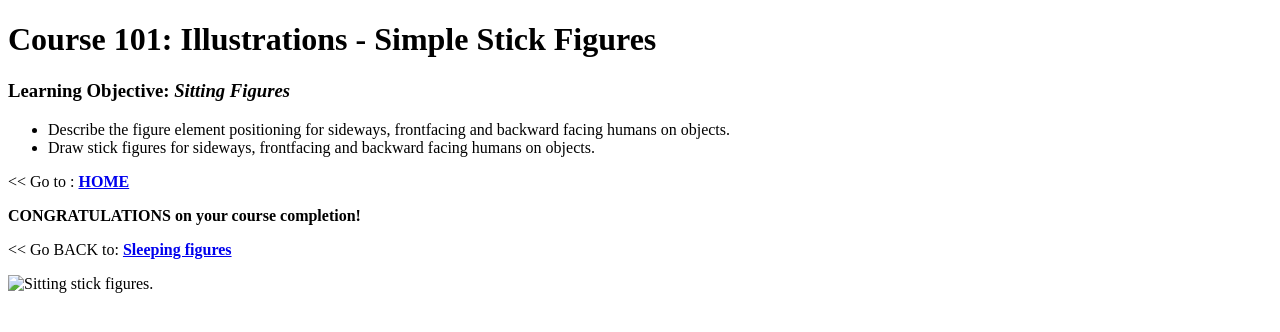
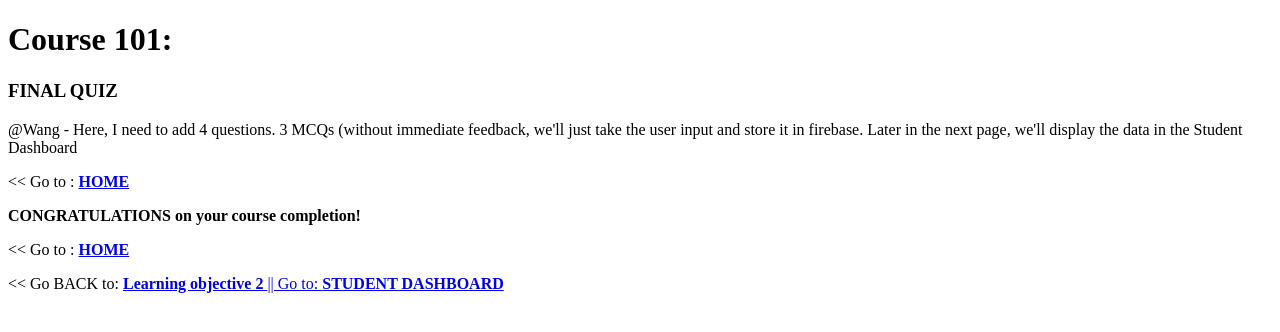
Before and after one commit to aasthapatel97/FinalProject, a plain HTML site: page pages/four.html in a window 1280 px wide. Drawn offline with Linux system fonts and the light colour scheme.

Commit message:
Update four.html

```diff
--- a/pages/four.html
+++ b/pages/four.html
@@ -2,23 +2,24 @@
 <html>
   <head>
     <meta charset=“utf-8”>
-    <title> Student Dashboard </title>
+    <title> Summative Assessement </title>
   </head>
   <body>
-     <h1> Course 101: Illustrations - Simple Stick Figures </h1>
-    <h3> Learning Objective: <i> Sitting Figures </i> </h3>
-<ul>
-<li>  Describe the figure element positioning for sideways, frontfacing and backward facing humans on objects.
-<li>  Draw stick figures for sideways, frontfacing and backward facing humans on objects.
-</ul>
+     <h1> Course 101: <TOPIC> </h1>
+   <h3> FINAL QUIZ </h3>
+
+<p> @Wang - Here, I need to add 4 questions. 3 MCQs (without immediate feedback, we'll just take the user input and store it in firebase. Later in the next page, we'll display the data in the Student Dashboard </p>
 
 
-    <p> << Go to : <a href="https://aasthapatel97.github.io/Assignment-2/"> <b> HOME </b> </a> </p>
+
+
+    <p> << Go to : <a href="https://aasthapatel97.github.io/finalProject/"> <b> HOME </b> </a> </p>
 
     <p> </p>
 
     <p> <b> CONGRATULATIONS on your course completion!</b> </p>
-    <p> << Go BACK to: <a href="two.html"> <b> Sleeping figures </b> </a> </p>
-    <img src="Sitting.png" alt="Sitting stick figures.">
+    <p> << Go to : <a href="https://aasthapatel97.github.io/finalProject/"> <b> HOME </b> </a> </p>
+      <p> << Go BACK to: <a href="three.html"> <b> Learning objective 2 </b> || Go to: <a href="five.html"> <b> STUDENT DASHBOARD </b> </a> </p>
+
   </body>
 </html>
```
